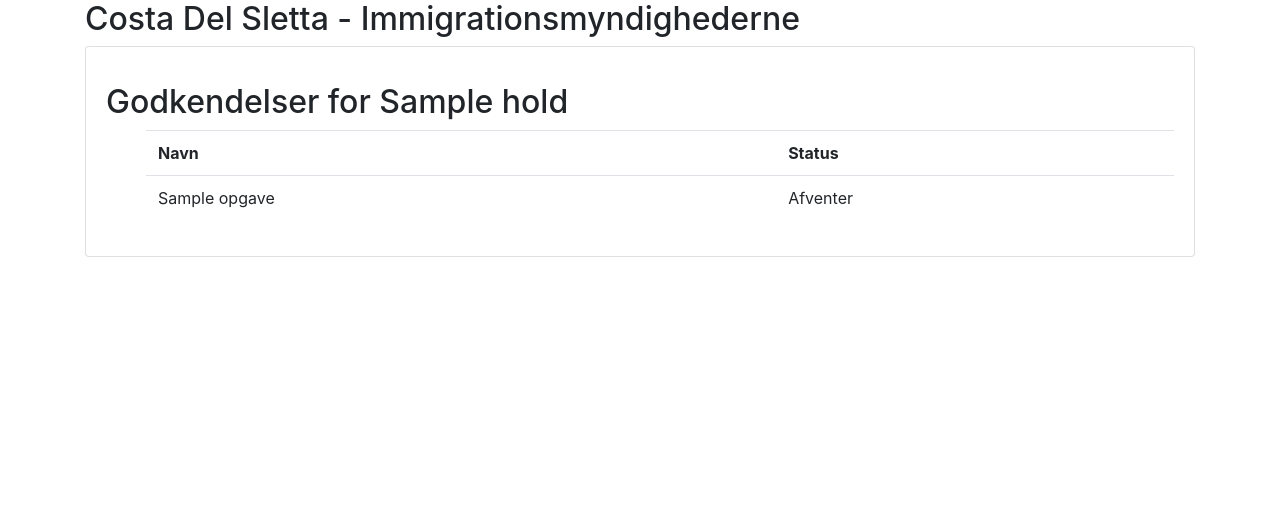
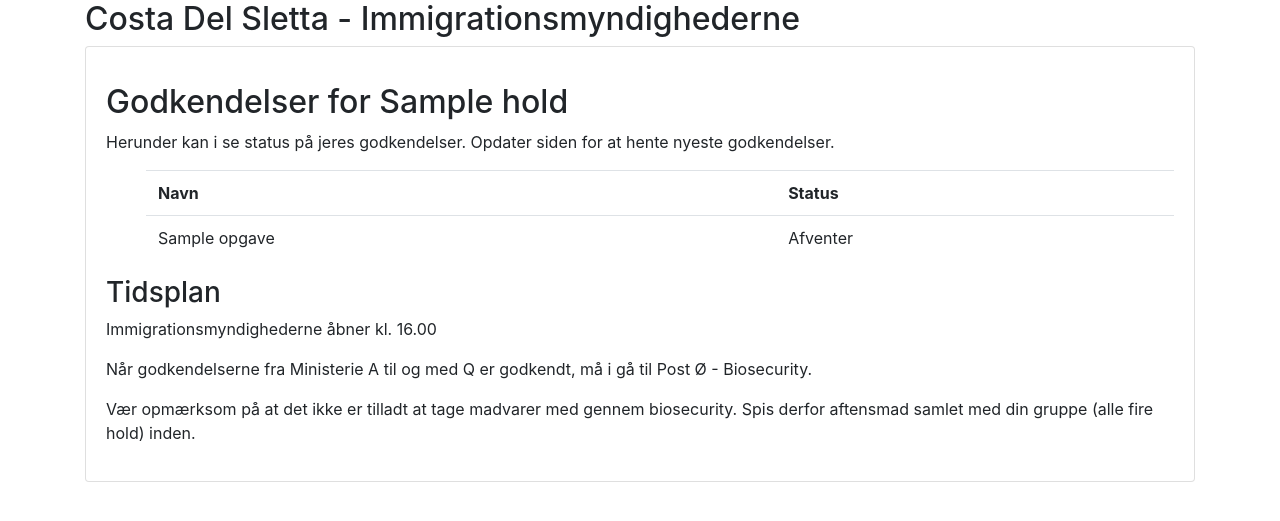
Before and after one commit to mglavind/CostaDelSletta, a Django app: page /Poster/Godkendelse/hold/1/ in a window 1280 px wide. Shown: the top 521 px of the page. Run offline with Django 4.2, Linux system fonts and the light colour scheme; tables that the repository leaves empty hold one stand-in row (values such as "Sample post"); parts of the project's set-up code (start-up, migrations or seed data) failed here and were passed over; some libraries are stand-ins or nearby versions.

Commit message:
Deltager info på side

```diff
--- a/Poster/templates/Poster/godkendelse_by_bruger.html
+++ b/Poster/templates/Poster/godkendelse_by_bruger.html
@@ -1,6 +1,9 @@
 {% extends "base.html" %}
 {% block content %}
 <h2>Godkendelser for {{ hold }}</h2>
+<p>
+  Herunder kan i se status på jeres godkendelser. Opdater siden for at hente nyeste godkendelser.
+  </p>
 <ul>
     <table class="table">
       <tr>
@@ -14,6 +17,16 @@
       </tr>
       {% endfor %}
   </table>
+</ul>
 
-</ul>
+<h3>Tidsplan</h3>
+<p>
+Immigrationsmyndighederne åbner kl. 16.00
+</p>
+<p>
+  Når godkendelserne fra Ministerie A til og med Q er godkendt, må i gå til Post Ø - Biosecurity.
+</p>
+<p>
+Vær opmærksom på at det ikke er tilladt at tage madvarer med gennem biosecurity. Spis derfor aftensmad samlet med din gruppe (alle fire hold) inden.
+</p>
 {% endblock %}
```
